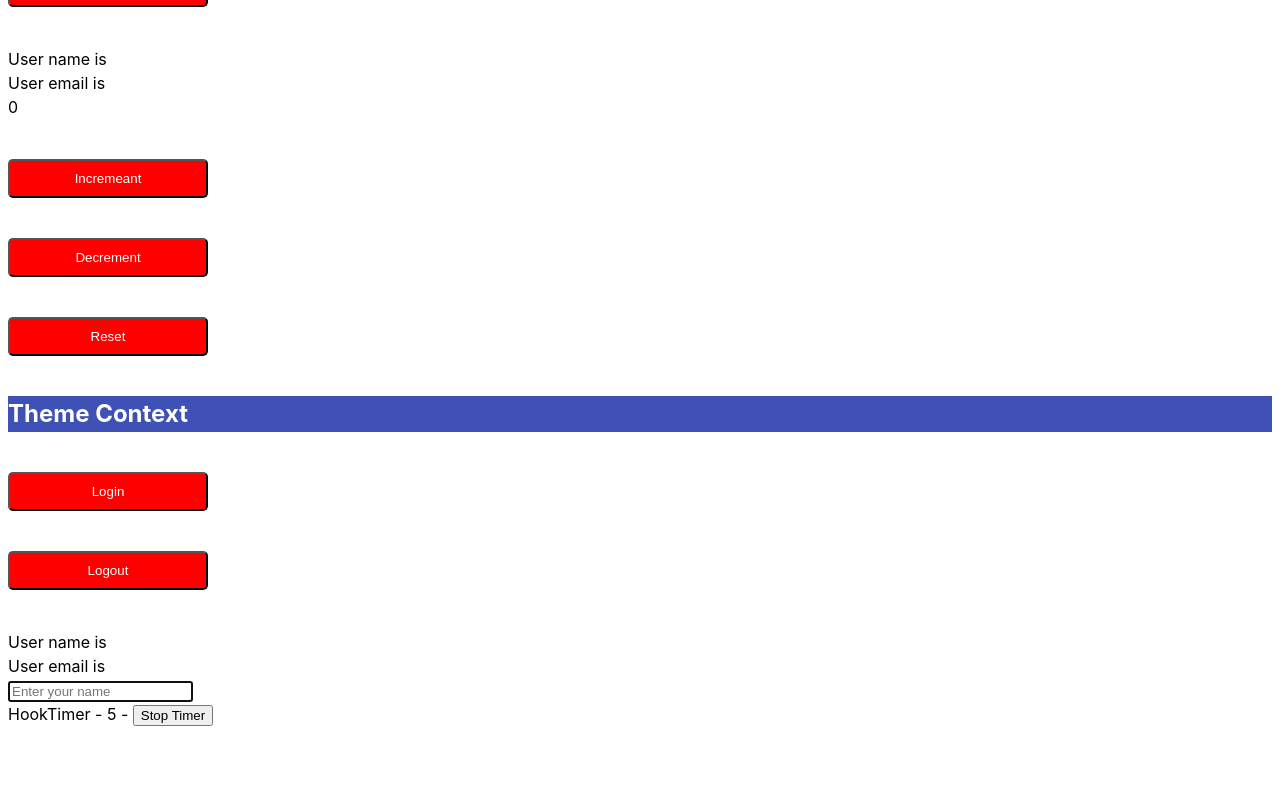
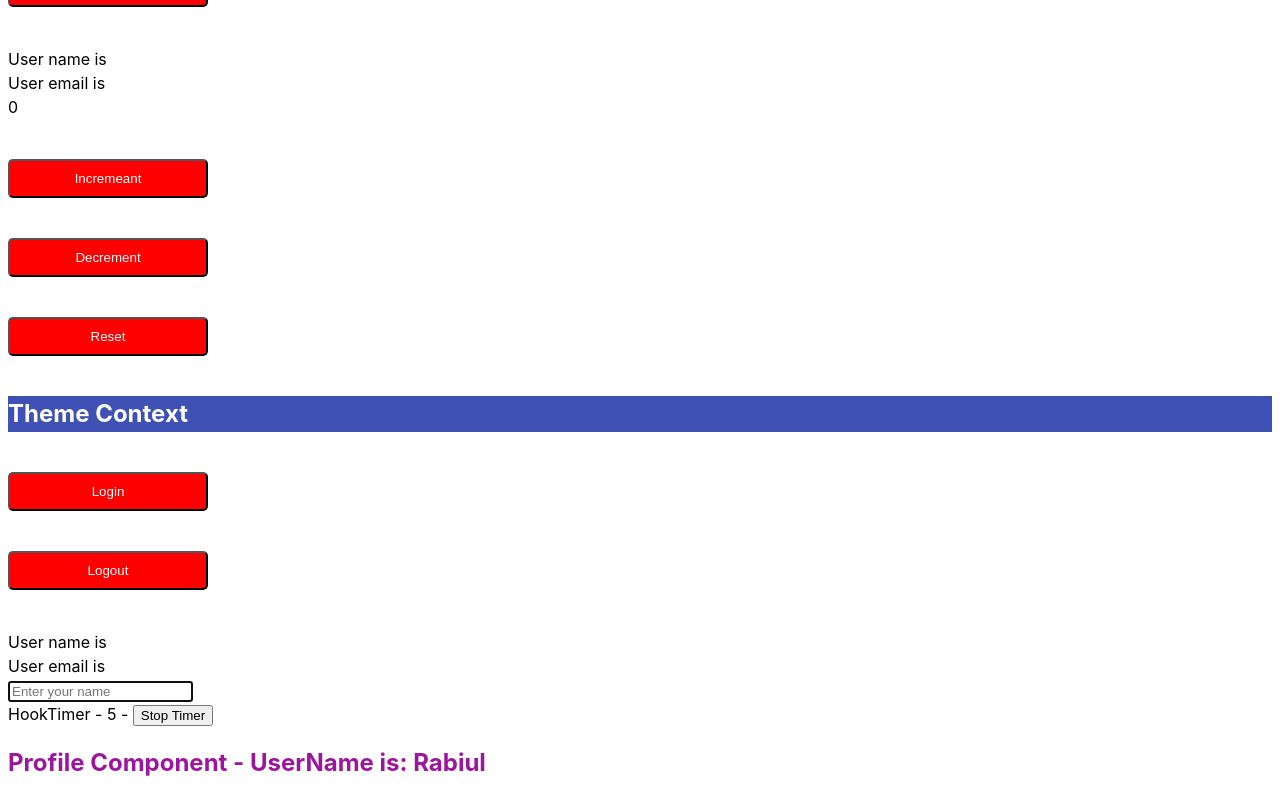
Before and after one commit to LaZyFee/react-tsc-demo, a React (Vite) app: page / in a window 1280 px wide. Shown: the part 1001-1802 px from the top of the page. Before the commit the page ends 1735 px from the top, so only its background shows below. Built offline with nearby package versions, Linux system fonts and the light colour scheme.

Commit message:
use of Component Prop

```diff
--- a/src/App.tsx
+++ b/src/App.tsx
@@ -1,3 +1,5 @@
+import { Private } from "./Componenets/Auth/Private";
+import { Profile } from "./Componenets/Auth/Profile";
 import { LoggedIn } from "./Componenets/Authentication/LoggedIn";
 import { Button } from "./Componenets/Button";
 import { Box } from "./Componenets/Context/Box";
@@ -67,6 +69,7 @@
       </UserProvider>
       <DomRef />
       <MutableRef />
+      <Private isLoggedIn={true} component={Profile} />
     </>
   );
 }
--- /dev/null
+++ b/src/Componenets/Auth/Login.tsx
@@ -0,0 +1,3 @@
+export const Login = () => {
+  return <div>Please Login to continue</div>;
+};
--- /dev/null
+++ b/src/Componenets/Auth/Private.tsx
@@ -0,0 +1,14 @@
+import { Login } from "./Login";
+import { ProfileProps } from "./Profile";
+type PrivateProps = {
+  isLoggedIn: boolean;
+  component: React.ComponentType<ProfileProps>;
+};
+
+export const Private = ({ isLoggedIn, component: Component }: PrivateProps) => {
+  if (isLoggedIn) {
+    return <Component name="Rabiul" />;
+  } else {
+    return <Login />;
+  }
+};
--- /dev/null
+++ b/src/Componenets/Auth/Profile.tsx
@@ -0,0 +1,11 @@
+export type ProfileProps = {
+  name: string;
+};
+
+export const Profile = ({ name }: ProfileProps) => {
+  return (
+    <div>
+      <h2> Profile Component - UserName is: {name}</h2>
+    </div>
+  );
+};
```
